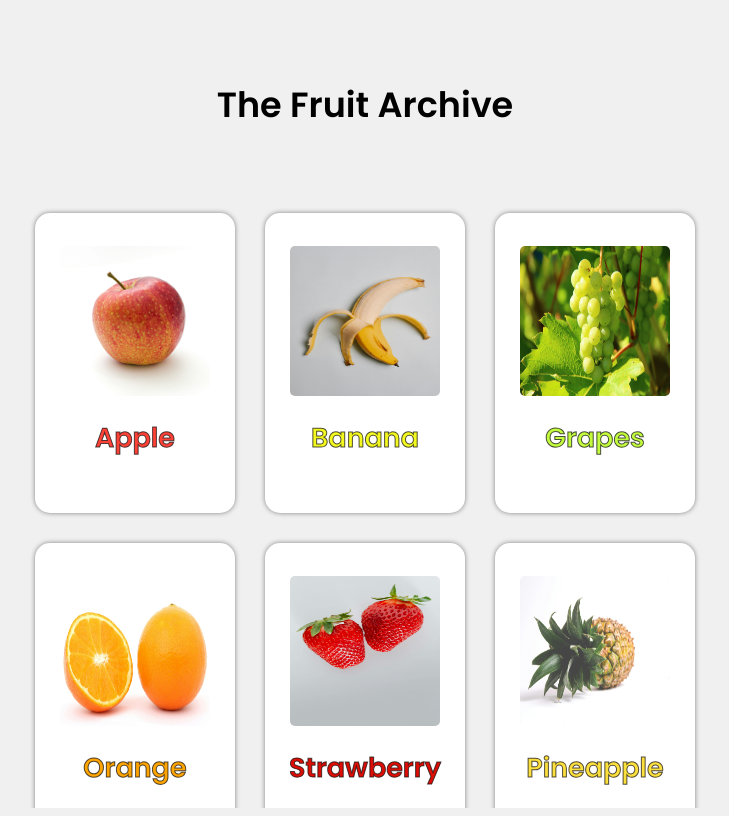
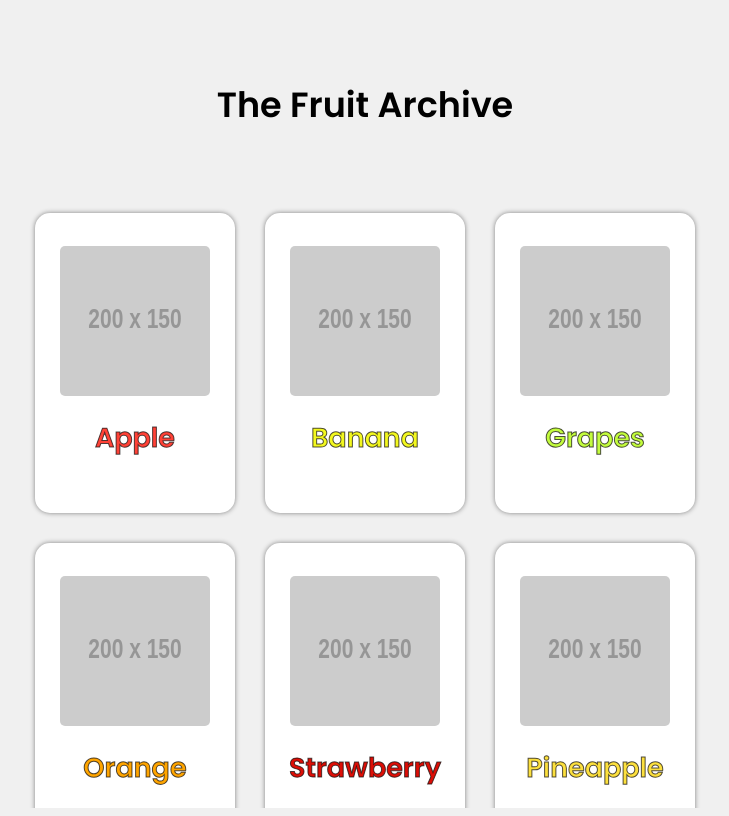
Before and after one commit to starleafer/fruit-archive, a plain HTML site: page index.html in a window 1280 px wide. Shown: the whole page, without its empty margins (275-1004 px from the left). Drawn offline with Linux system fonts and the light colour scheme; placeholder pictures from the web are drawn by us.

Commit message:
Add proper placeholder image

```diff
--- a/fruitsArray.js
+++ b/fruitsArray.js
@@ -4,69 +4,68 @@ export const fruitsArray = [
     name: "Apple",
     color: "#ff4237",
     info: "Lorem ipsum odor amet, consectetuer adipiscing elit. Facilisis pharetra scelerisque etiam sapien adipiscing dolor lacus. Interdum magnis duis; pulvinar potenti curae lorem massa. Nunc quis sagittis nisi vehicula vitae vitae gravida taciti. Iaculis nec at convallis vestibulum aenean parturient. Magna id varius ex adipiscing purus pretium ligula pharetra.",
-    image: "images/apple.jpg",
+
   },
   {
     id: 2,
     name: "Banana",
     color: "#f3f820",
     info: "Lorem ipsum odor amet, consectetuer adipiscing elit. Facilisis pharetra scelerisque etiam sapien adipiscing dolor lacus. Interdum magnis duis; pulvinar potenti curae lorem massa. Nunc quis sagittis nisi vehicula vitae vitae gravida taciti. Iaculis nec at convallis vestibulum aenean parturient. Magna id varius ex adipiscing purus pretium ligula pharetra.",
-    image: "images/banana.jpg",
+
   },
   {
     id: 3,
     name: "Grapes",
     color: "#c3fc3e",
     info: "Lorem ipsum odor amet, consectetuer adipiscing elit. Facilisis pharetra scelerisque etiam sapien adipiscing dolor lacus. Interdum magnis duis; pulvinar potenti curae lorem massa. Nunc quis sagittis nisi vehicula vitae vitae gravida taciti. Iaculis nec at convallis vestibulum aenean parturient. Magna id varius ex adipiscing purus pretium ligula pharetra.",
-    image: "images/grapes.jpg",
+
   },
   {
     id: 4,
     name: "Orange",
     color: "orange",
     info: "Lorem ipsum odor amet, consectetuer adipiscing elit. Facilisis pharetra scelerisque etiam sapien adipiscing dolor lacus. Interdum magnis duis; pulvinar potenti curae lorem massa. Nunc quis sagittis nisi vehicula vitae vitae gravida taciti. Iaculis nec at convallis vestibulum aenean parturient. Magna id varius ex adipiscing purus pretium ligula pharetra.",
-    image: "images/orange.jpg",
+
   },
   {
     id: 5,
     name: "Strawberry",
     color: "#dc0f07",
     info: "Lorem ipsum odor amet, consectetuer adipiscing elit. Facilisis pharetra scelerisque etiam sapien adipiscing dolor lacus. Interdum magnis duis; pulvinar potenti curae lorem massa. Nunc quis sagittis nisi vehicula vitae vitae gravida taciti. Iaculis nec at convallis vestibulum aenean parturient. Magna id varius ex adipiscing purus pretium ligula pharetra.",
-    image: "images/strawberry.jpg",
+
   },
   {
     id: 6,
     name: "Pineapple",
     color: "#fce03e",
     info: "Lorem ipsum odor amet, consectetuer adipiscing elit. Facilisis pharetra scelerisque etiam sapien adipiscing dolor lacus. Interdum magnis duis; pulvinar potenti curae lorem massa. Nunc quis sagittis nisi vehicula vitae vitae gravida taciti. Iaculis nec at convallis vestibulum aenean parturient. Magna id varius ex adipiscing purus pretium ligula pharetra.",
-    image: "images/pineapple.jpg",
+
   },
   {
     id: 7,
     name: "Kiwi",
     color: "green",
     info: "Lorem ipsum odor amet, consectetuer adipiscing elit. Facilisis pharetra scelerisque etiam sapien adipiscing dolor lacus. Interdum magnis duis; pulvinar potenti curae lorem massa. Nunc quis sagittis nisi vehicula vitae vitae gravida taciti. Iaculis nec at convallis vestibulum aenean parturient. Magna id varius ex adipiscing purus pretium ligula pharetra.",
-    image: "images/kiwi.jpg",
+
   },
   {
     id: 8,
     name: "Mango",
     color: "orange",
     info: "Lorem ipsum odor amet, consectetuer adipiscing elit. Facilisis pharetra scelerisque etiam sapien adipiscing dolor lacus. Interdum magnis duis; pulvinar potenti curae lorem massa. Nunc quis sagittis nisi vehicula vitae vitae gravida taciti. Iaculis nec at convallis vestibulum aenean parturient. Magna id varius ex adipiscing purus pretium ligula pharetra.",
-    image: "images/mango.jpg",
+
   },
   {
     id: 9,
     name: "Cherry",
     color: "#93091d",
     info: "Lorem ipsum odor amet, consectetuer adipiscing elit. Facilisis pharetra scelerisque etiam sapien adipiscing dolor lacus. Interdum magnis duis; pulvinar potenti curae lorem massa. Nunc quis sagittis nisi vehicula vitae vitae gravida taciti. Iaculis nec at convallis vestibulum aenean parturient. Magna id varius ex adipiscing purus pretium ligula pharetra.",
-    image: "images/cherry.jpg",
   },
   {
     id: 10,
     name: "Lemon",
     color: "yellow",
     info: "Lorem ipsum odor amet, consectetuer adipiscing elit. Facilisis pharetra scelerisque etiam sapien adipiscing dolor lacus. Interdum magnis duis; pulvinar potenti curae lorem massa. Nunc quis sagittis nisi vehicula vitae vitae gravida taciti. Iaculis nec at convallis vestibulum aenean parturient. Magna id varius ex adipiscing purus pretium ligula pharetra.",
-    image: "images/lemon.jpg",
+
   },
 ];
--- a/script.js
+++ b/script.js
@@ -11,7 +11,7 @@ window.renderArchive = () => {
         data-color="${fruit.color}"
         style="background-color: white;"
       >
-        <img src="${fruit.image}" alt="${fruit.name}" class="fruit-image" />
+        <img src="https://via.placeholder.com/200x150?text=Fruit" alt="${fruit.name}" class="fruit-image" />
         <h2 class="fruit-name" style="color: ${fruit.color}">${fruit.name}</h2>
       </div>
       `
@@ -42,7 +42,7 @@ window.renderSingleFruit = (id) => {
   <div class="single-fruit-card">
     <h2 class="fruit-name">${fruit.name}</h2>
       <div class="single-card-content">
-        <img src="${fruit.image}" alt="${fruit.name}" class="single-fruit-image" />
+        <img src="https://via.placeholder.com/200x150?text=Fruit" alt="${fruit.name}" class="single-fruit-image" />
         <div class="info-container">
         <p class="info">${fruit.info}</p>
         </div>
--- a/styles.css
+++ b/styles.css
@@ -84,6 +84,7 @@ html {
   padding: 20px;
   border-radius: 15px;
   box-shadow: 0 0 5px rgba(112, 96, 96, 0.815);
+  background-color: white;
 }
 
 .single-card-content {
```
Also changed, not shown: fruits.jpg (added), images/apple.jpg (deleted), images/banana.jpg (deleted), images/cherry.jpg (deleted), images/grapes.jpg (deleted), images/kiwi.jpg (deleted), images/lemon.jpg (deleted), images/mango.jpg (deleted), images/orange.jpg (deleted), images/pineapple.jpg (deleted), images/strawberry.jpg (deleted).
